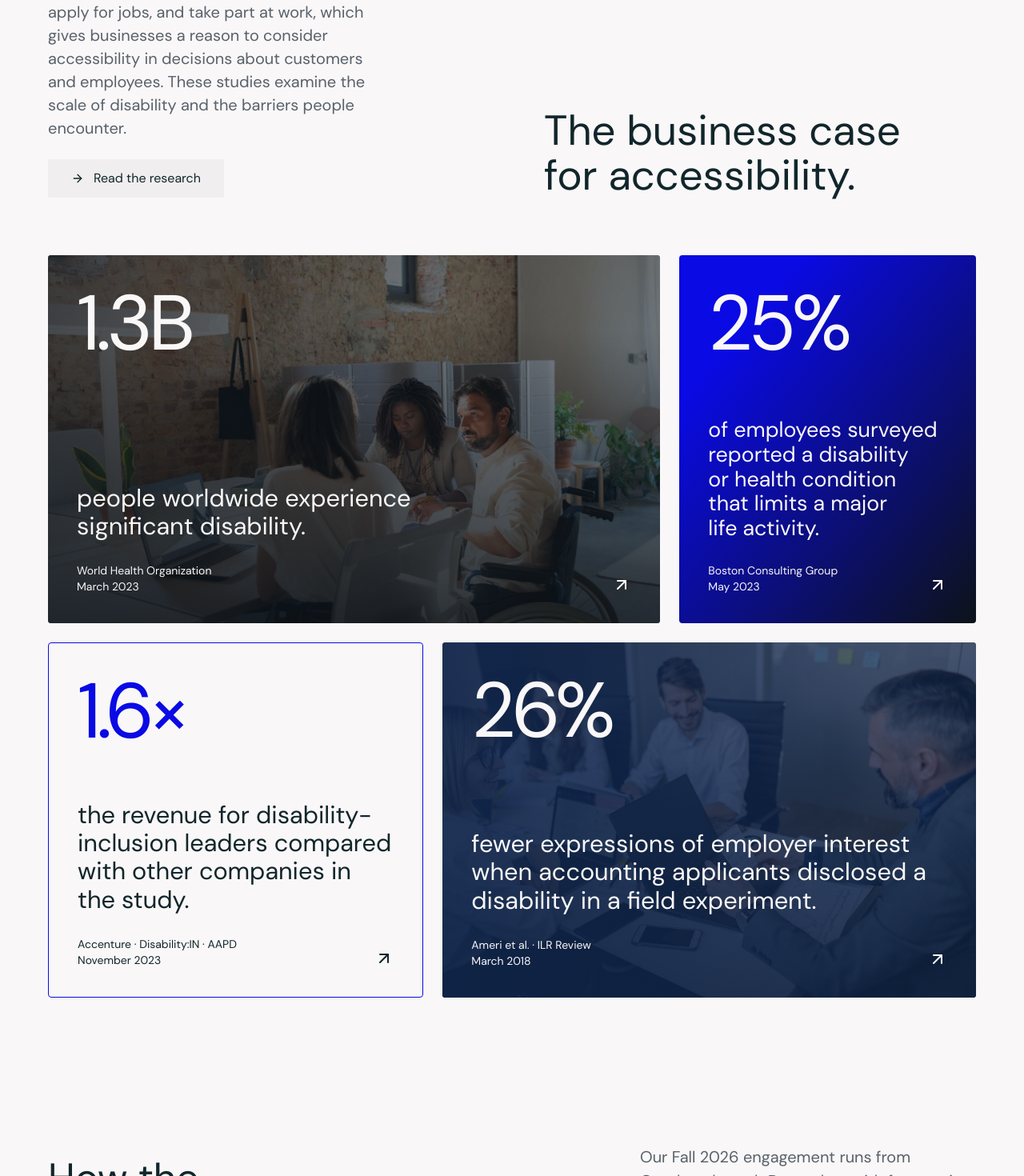
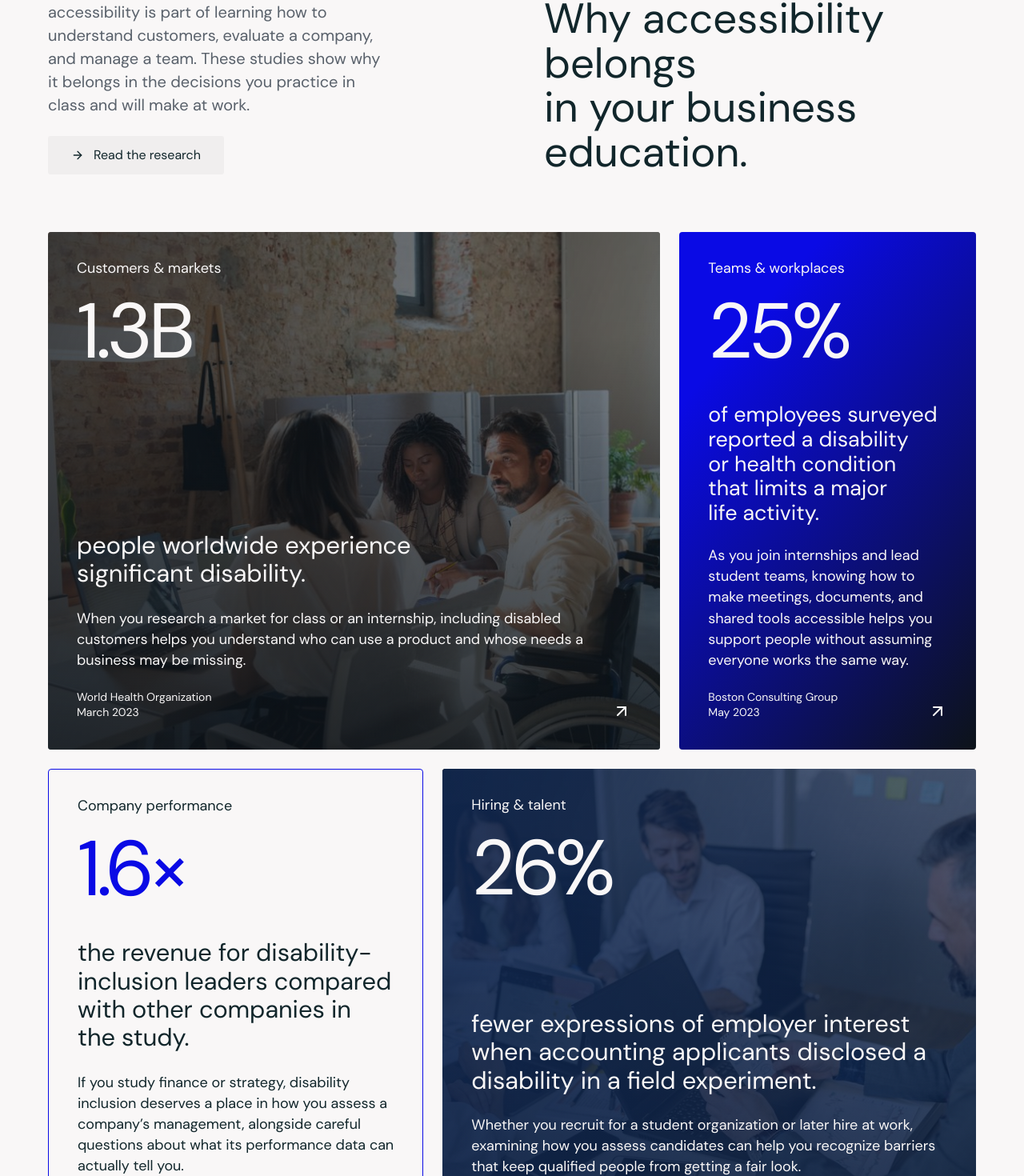
Before and after one commit to sbodine-lab/ublda-website, a React (Vite) app: page /consulting in a window 1280 px wide. Shown: the part 1520-2990 px from the top of the page at 80% size. Built offline with nearby package versions, Linux system fonts and the light colour scheme.

Commit message:
Make accessibility research relevant to business students (#163)

```diff
--- a/src/pages/consulting/BusinessCase.tsx
+++ b/src/pages/consulting/BusinessCase.tsx
@@ -15,10 +15,10 @@ export function BusinessCase() {
     <section className="st-wrap st-business-case" aria-labelledby="business-case-heading">
       <div className="st-business-case-heading" data-enter>
         <div className="st-business-case-intro">
-          <p>Disability affects how people use products, apply for jobs, and take part at work, which gives businesses a reason to consider accessibility in decisions about customers and employees. These studies examine the scale of disability and the barriers people encounter.</p>
+          <p>For Michigan students interested in business, accessibility is part of learning how to understand customers, evaluate a company, and manage a team. These studies show why it belongs in the decisions you practice in class and will make at work.</p>
           <Button to="/consulting/insights">Read the research</Button>
         </div>
-        <h2 id="business-case-heading">The business case<br />for accessibility.</h2>
+        <h2 id="business-case-heading">Why accessibility belongs<br />in your business education.</h2>
       </div>
       <div className="st-evidence-grid">
         {CARDS.map(({ id, theme, image }) => {
@@ -38,9 +38,13 @@ export function BusinessCase() {
                   decoding="async"
                 />
               )}
-              <span className="st-evidence-value">{item.value}</span>
+              <div>
+                <h3 className="st-evidence-topic">{item.topic}</h3>
+                <span className="st-evidence-value">{item.value}</span>
+              </div>
               <div className="st-evidence-copy">
-                <p>{item.metricLabel}.</p>
+                <p className="st-evidence-metric">{item.metricLabel}.</p>
+                <p className="st-evidence-relevance">{item.studentRelevance}</p>
                 <span className="st-evidence-source">
                   <span>{item.source}<br />{item.date}</span>
                   <ArrowUpRight size={24} aria-hidden="true" />
--- a/src/pages/consulting/StudioPages.tsx
+++ b/src/pages/consulting/StudioPages.tsx
@@ -559,11 +559,11 @@ export function StudioInsights() {
         }
       >
         <p>
-          These studies examine disability in hiring, employment, and business
-          performance, giving students and organizations evidence to consider
-          when making decisions about their own practices. Each article links
-          to the original source and explains what the research does and does
-          not establish.
+          For Michigan students preparing for careers in business, these studies
+          connect accessibility with customer research, hiring, team management,
+          and company performance. Each article suggests ways to apply that
+          thinking in coursework or student leadership, explains its relevance
+          to employers, and links to the original research with its limitations.
         </p>
       </Intro>
       <section className="st-wrap st-section">
@@ -601,6 +601,9 @@ export function StudioInsight() {
           <small>{item.source}<br />{item.date}</small>
         </div>
         <div>
+          <h2>Why it matters as a business student</h2>
+          <p>{item.studentRelevance}</p>
+          <p>{item.studentApplication}</p>
           <h2>What it means for business</h2>
           <p>{item.takeaway}</p>
           <h2>What the data shows</h2>
--- a/src/pages/consulting/business-case.css
+++ b/src/pages/consulting/business-case.css
@@ -21,11 +21,13 @@
   background: linear-gradient(110deg, #0d1319c7, #0d131970), linear-gradient(0deg, #0d1319b8, transparent 80%);
 }
 .st-evidence-card--talent::before { background: linear-gradient(115deg, #10274feb, #10274f99), linear-gradient(0deg, #0d1319b8, transparent); }
-.st-evidence-value { display: block; font-size: clamp(76px, 7.6vw, 112px); line-height: 1; letter-spacing: -0.055em; margin-bottom: 64px; }
+.st-evidence-topic { margin: 0 0 20px; font-size: 18px; line-height: 1.35; font-weight: 500; }
+.st-evidence-value { display: block; font-size: clamp(76px, 7.6vw, 112px); line-height: 1; letter-spacing: -0.055em; margin-bottom: 40px; }
 .st-evidence-card--performance .st-evidence-value { color: var(--st-accent); }
 .st-evidence-copy { width: 100%; }
-.st-evidence-copy p { max-width: 650px; margin: 0 0 28px; font-size: clamp(26px, 2.4vw, 36px); line-height: 1.15; text-wrap: pretty; }
-.st-evidence-card--workforce .st-evidence-copy p { font-size: clamp(25px, 2.1vw, 32px); }
+.st-evidence-metric { max-width: 650px; margin: 0 0 20px; font-size: clamp(26px, 2.4vw, 36px); line-height: 1.15; text-wrap: pretty; }
+.st-evidence-card--workforce .st-evidence-metric { font-size: clamp(25px, 2.1vw, 32px); }
+.st-evidence-relevance { max-width: 640px; margin: 0 0 28px; font-size: 18px; line-height: 1.45; text-wrap: pretty; }
 .st-evidence-source { display: flex; align-items: end; justify-content: space-between; gap: 20px; font-size: 14px; line-height: 1.4; }
 .st-evidence-source svg { flex: 0 0 auto; transition: transform 200ms ease; }
 .st-evidence-card:hover .st-evidence-source > span { text-decoration: underline; text-underline-offset: 4px; }
@@ -35,7 +37,7 @@
 @media (max-width: 1024px) {
   .st-business-case-heading { gap: 40px; }
   .st-evidence-card { grid-column: span 6; padding: 28px; }
-  .st-evidence-copy p, .st-evidence-card--workforce .st-evidence-copy p { font-size: 26px; }
+  .st-evidence-metric, .st-evidence-card--workforce .st-evidence-metric { font-size: 26px; }
 }
 @media (max-width: 767px) {
   .st-business-case { padding-block: 8px 64px; }
@@ -44,8 +46,8 @@
   .st-business-case-intro p { font-size: 18px; }
   .st-evidence-grid { grid-template-columns: 1fr; gap: 16px; }
   .st-evidence-card { grid-column: auto; min-height: 370px; padding: 26px; }
-  .st-evidence-value { font-size: 84px; margin-bottom: 48px; }
-  .st-evidence-copy p, .st-evidence-card--workforce .st-evidence-copy p { font-size: 26px; }
+  .st-evidence-value { font-size: 84px; margin-bottom: 32px; }
+  .st-evidence-metric, .st-evidence-card--workforce .st-evidence-metric { font-size: 26px; }
   .st-evidence-source { font-size: 13px; }
 }
 @media (prefers-reduced-motion: reduce) {
--- a/src/pages/consulting/research.ts
+++ b/src/pages/consulting/research.ts
@@ -2,6 +2,11 @@
 export const RESEARCH = [
   {
     id: "disability-is-not-a-niche",
+    topic: "Customers & markets",
+    studentRelevance:
+      "When you research a market for class or an internship, including disabled customers helps you understand who can use a product and whose needs a business may be missing.",
+    studentApplication:
+      "In your next customer research project, consider who is represented in the sample and whether the research itself is accessible to the people you want to hear from.",
     category: "Perspective",
     source: "World Health Organization",
     date: "March 2023",
@@ -19,6 +24,11 @@ export const RESEARCH = [
   },
   {
     id: "the-business-case",
+    topic: "Company performance",
+    studentRelevance:
+      "If you study finance or strategy, disability inclusion deserves a place in how you assess a company’s management, alongside careful questions about what its performance data can actually tell you.",
+    studentApplication:
+      "When discussing this study in a case analysis, distinguish the observed association from a claim that inclusion caused higher revenue, then ask what evidence you would need to evaluate a particular company.",
     category: "Research",
     source: "Accenture · Disability:IN · AAPD",
     date: "November 2023",
@@ -36,6 +46,11 @@ export const RESEARCH = [
   },
   {
     id: "employment-and-access",
+    topic: "Work & opportunity",
+    studentRelevance:
+      "For students studying labor markets or planning a career in management, disability employment data raises questions about who has access to work and how employers find and support talent.",
+    studentApplication:
+      "When using this figure in coursework, distinguish the employment-to-population ratio from the unemployment rate and investigate the reasons behind a gap before recommending a hiring policy.",
     category: "Data",
     source: "U.S. Bureau of Labor Statistics",
     date: "March 2026 · 2025 data",
@@ -52,6 +67,11 @@ export const RESEARCH = [
   },
   {
     id: "disability-in-the-workforce",
+    topic: "Teams & workplaces",
+    studentRelevance:
+      "As you join internships and lead student teams, knowing how to make meetings, documents, and shared tools accessible helps you support people without assuming everyone works the same way.",
+    studentApplication:
+      "For a group project or student organization, review how people receive information and contribute to meetings, and provide a way to request adjustments privately.",
     category: "Data",
     source: "Boston Consulting Group",
     date: "May 2023",
@@ -70,6 +90,11 @@ export const RESEARCH = [
   },
   {
     id: "removing-hiring-barriers",
+    topic: "Hiring & talent",
+    studentRelevance:
+      "Whether you recruit for a student organization or later hire at work, examining how you assess candidates can help you recognize barriers that keep qualified people from getting a fair look.",
+    studentApplication:
+      "Review an application or interview process you help run and ask whether each requirement measures something necessary for the role and whether candidates have an accessible way to demonstrate it.",
     category: "Research",
     source: "Ameri et al. · ILR Review",
     date: "March 2018",
```
Also changed, not shown: 1 other file (tests, documents, lock files or other folders).
